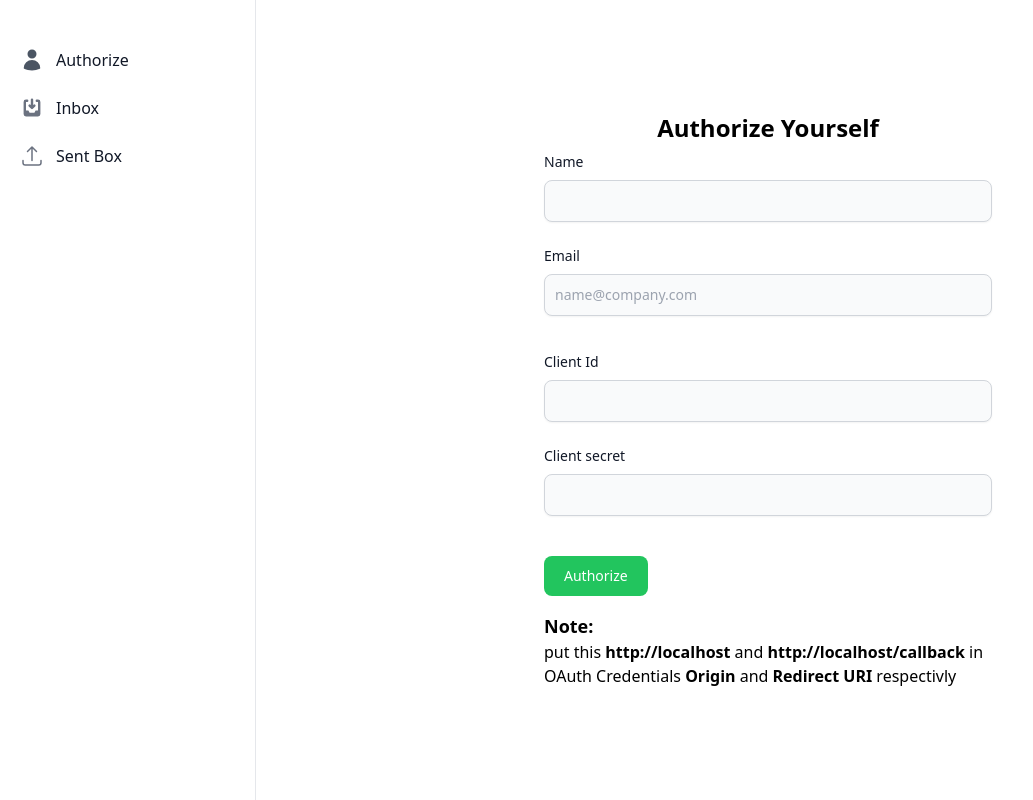
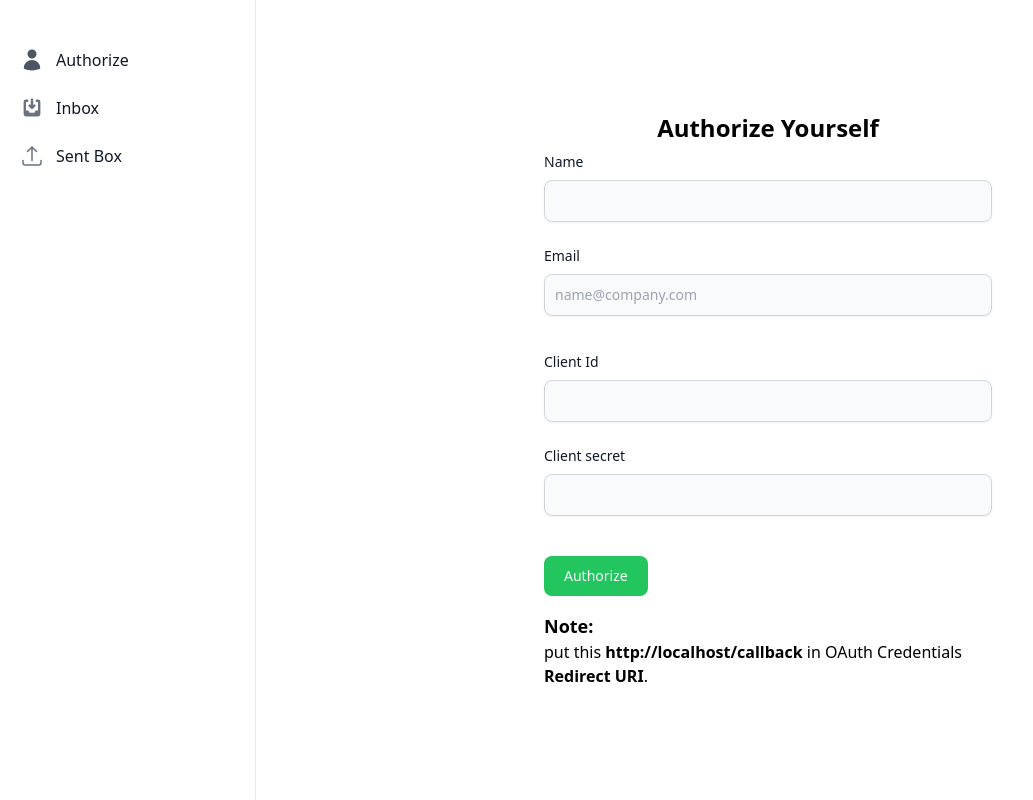
Before and after one commit to Soumesh-Kundu/mail-system, a Nuxt app: page / in a window 1280 px wide. Shown: the whole page, without its empty margins (0-1033 px from the left). Built offline with nearby package versions, Linux system fonts and the light colour scheme.

Commit message:
completed

```diff
--- a/pages/index.vue
+++ b/pages/index.vue
@@ -112,9 +112,8 @@ async function auth() {
       </div>
       <h3 :class="{ 'invisible': url.length === 0 }" class="mt-4 text-lg font-semibold">Note:</h3>
       <p :class="{ 'invisible': url.length === 0 }">
-        put this <span class="font-bold">{{ url }}</span> and <span class="font-bold">{{ `${url}/callback` }}</span> in
-        OAuth Credentials <span class="font-semibold">Origin</span> and <span class="font-semibold">Redirect URI</span>
-        respectivly
+        put this <span class="font-bold">{{ `${url}/callback` }}</span> in
+        OAuth Credentials  <span class="font-semibold">Redirect URI</span>.
       </p>
     </form>
   </section>
```
